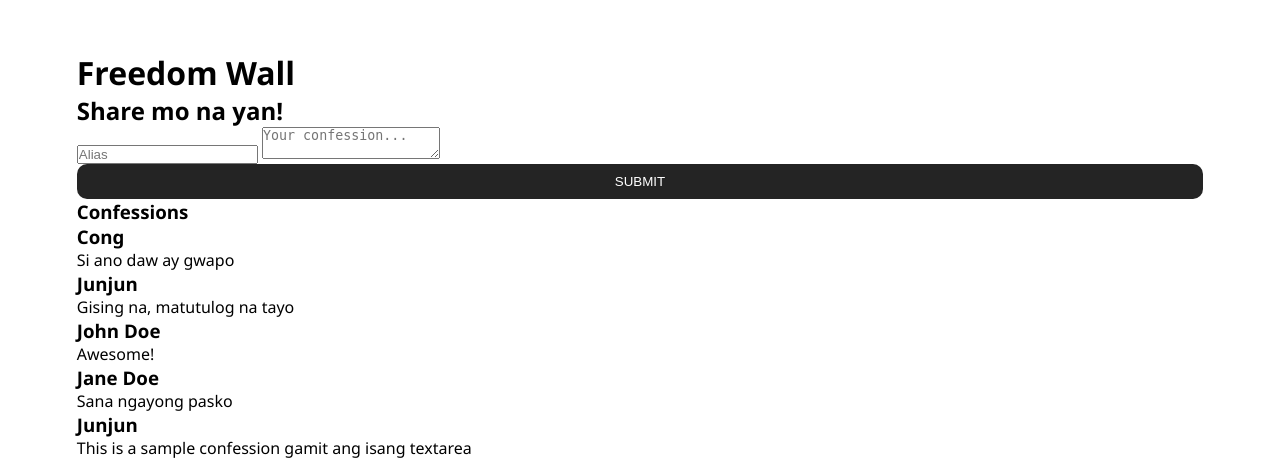
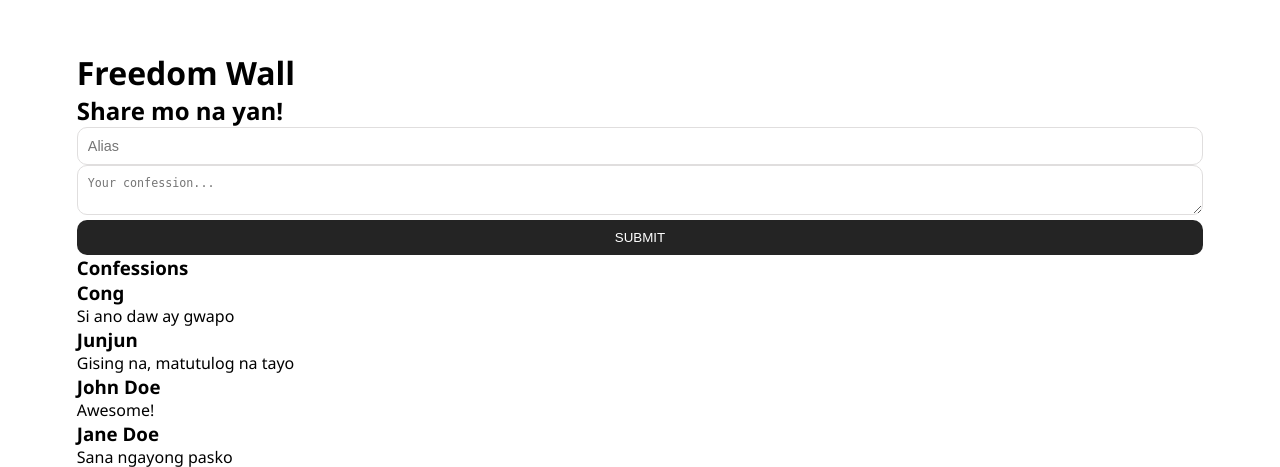
Before and after one commit to miker-bice/simple-freedom-wall-app, a Django app: page /freedom-app/ in a window 1280 px wide. Shown: the top 467 px of the page. Run offline with Django 4.2, Linux system fonts and the light colour scheme; data comes from the database, SQL or seed files in the repository.

Commit message:
input styling done
base styles form form-control done

```diff
--- a/static/css/base.css
+++ b/static/css/base.css
@@ -40,7 +40,17 @@ body{
 .btn-block{
     width: 100%;
 }
-
+.form-control{
+    width: 100%;
+    padding: 10px;
+    border-radius: 10px;
+    border: 1px solid var(--secondary);
+    color: var(--primary);
+    font-size: .90em;
+}
+.form-control:focus{
+    outline: none;
+}
 
 
 /* mobile styles */
```
